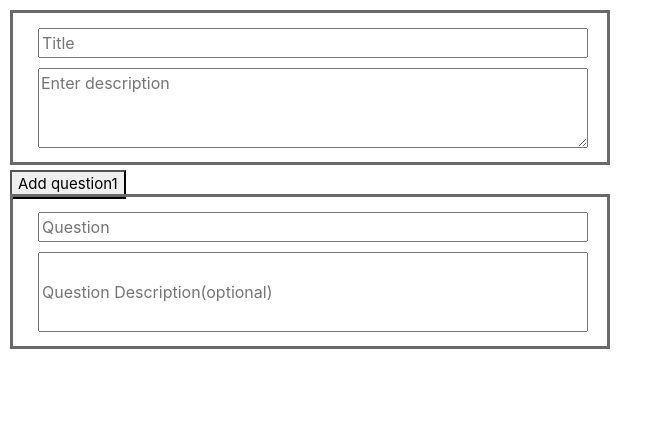
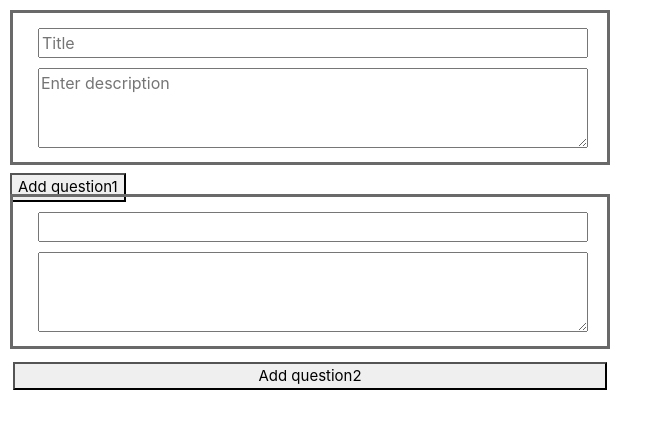
Before and after one commit to alaindave/google-forms-app, a React (Create React App) app: page / in a window 1280 px wide. Shown: the top 428 px of the page, without its empty margins (0-663 px from the left). Built offline with nearby package versions, Linux system fonts and the light colour scheme.

Commit message:
step 2 updated

```diff
--- a/src/App.css
+++ b/src/App.css
@@ -24,6 +24,14 @@
   width: 550px;
 }
 
+.description {
+  position: absolute;
+  top: 55px;
+  left: 25px;
+  height: 80px;
+  width: 550px;
+}
+
 .form-description {
   position: relative;
   top: 20px;
@@ -32,14 +40,15 @@
 
 .add-question {
   position: relative;
-  top: 15px;
+  top: 18px;
   left: 10px;
   font-size: 15px;
 }
 
 .add-question2 {
   position: relative;
-  top: 160px;
+  top: 165px;
+  font-size: 15px;
 }
 
 .question-field {
--- a/src/App.js
+++ b/src/App.js
@@ -1,14 +1,14 @@
-import React, { useState, useCallback } from "react";
+import React, { useState } from "react";
 import "./App.css";
 import Title from "./components/Title-description";
 import Questions from "./components/Questions";
 
 const App = props => {
   const [questionArray, setQuestionArray] = useState([
-    { title: "", description: "" }
+    { title: " ", description: " " }
   ]);
   // const [buttonClicked, setButtonClicked] = useState(false);
-  //  const [showButton, setShowButton] = useState(true);
+  const [showButton, setShowButton] = useState(true);
   // const [newQuestion, setNewQuestion] = useState(0);
 
   // const handleClick = useCallback(() => {
@@ -22,17 +22,39 @@ const App = props => {
   //console.log("total questions", questionArray.length);
   //});
 
+  const handleChange = e => {
+    if (["title", "description"].includes(e.target.className)) {
+      let newQuestions = [...questionArray];
+      newQuestions[e.target.dataset.id][
+        e.target.className
+      ] = e.target.value.toUpperCase();
+      setQuestionArray(newQuestions);
+      console.log("questions array", questionArray);
+    }
+  };
+
   const addQuestion = () => {
     setQuestionArray([...questionArray, { title: "", description: "" }]);
+    setShowButton(false);
+  };
+
+  const handleSubmit = e => {
+    e.preventDefault();
   };
 
   return (
     <div className="App">
       <Title />
-      <button className="add-question" onClick={addQuestion}>
-        Add question1
-      </button>
-      <Questions questions={questionArray} />
+      {showButton && (
+        <button className="add-question" onClick={addQuestion}>
+          Add question1
+        </button>
+      )}
+      <Questions
+        questions={questionArray}
+        handleClick={addQuestion}
+        changeHandler={handleChange}
+      />
     </div>
   );
 };
--- a/src/components/Questions.jsx
+++ b/src/components/Questions.jsx
@@ -1,8 +1,15 @@
 import React, { useState } from "react";
 
 const Questions = props => {
-  const [question, setQuestion] = useState(" ");
-  const [description, setDescription] = useState(" ");
+  //const [question, setQuestion] = useState(" ");
+  // const [title, setTitle] = useState(" ");
+
+  //const [description, setDescription] = useState(" ");
+  const [buttonStyle, setButtonStyle] = useState({
+    position: "relative",
+    top: 165,
+    fontSize: 15
+  });
 
   //const handleChange = e => {
   //  const { name, value } = e.target;
@@ -34,31 +41,49 @@ const Questions = props => {
     </React.Fragment>
 
   **/
+  const buttonClicked = () => {
+    // setButtonStyle({ display: "none" });
+    props.handleClick();
+  };
 
-  return props.questions.map((val, idx) => {
-    let questionId = `question-${idx}`,
-      titleId = `title-${idx}`;
+  return props.questions.map((val, id) => {
+    let titleId = `question-${id}`,
+      descriptionId = `description-${id}`;
     return (
-      <div key={idx} className="d-flex flex-column question-field">
+      <div className="d-flex flex-row">
+        <div key={id} className="d-flex flex-column question-field">
+          <form>
             <input
               type="text"
-          name={questionId}
-          data-id={idx}
-          id={questionId}
+              name="title"
+              data-id={id}
+              id={titleId}
               className="title"
-          value={props.questions[idx].description}
               placeholder="Question"
+              value={props.questions[id].title}
+              onChange={props.changeHandler}
             />
 
-        <input
-          type="text"
-          name={questionId}
-          data-id={idx}
-          id={questionId}
-          className="textArea"
-          value={props.questions[idx].description}
+            <textarea
+              name="description"
+              data-id={id}
+              id={descriptionId}
+              className="description"
               placeholder="Question Description(optional)"
+              value={props.questions[id].description}
+              onChange={props.changeHandler}
             />
+          </form>
+
+          <button style={buttonStyle} onClick={buttonClicked}>
+            Add question2
+          </button>
+        </div>
+
+        <div className="form-description">
+          <h1>{props.questions[id].title}</h1>
+          <p>{props.questions[id].description}</p>
+        </div>
       </div>
     );
   });
```
Lines whose indentation alone changed are shown as unchanged.
